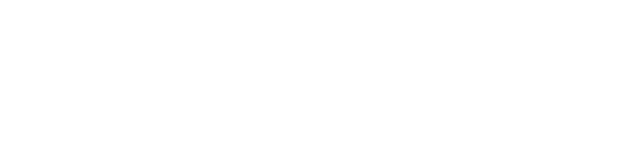
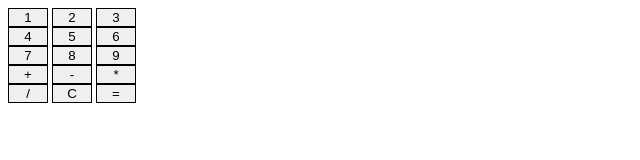
Before and after one commit to dhruv-doshi/calculator, a plain HTML site: page index.html in a window 1280 px wide. Shown: the whole page, without its empty margins (0-640 px from the left). Drawn offline with Linux system fonts and the light colour scheme.

Commit message:
basic functions added

```diff
--- a/index.html
+++ b/index.html
@@ -4,8 +4,35 @@
         <title>
             Calculator
         </title>
+        <link rel="stylesheet"  type="text/css" href="main.css"></link>
     </head>
     <body>
-
+        <div>
+            <button id = "no1" onClick="entered(1)">1</button>
+            <button id = "no2" onClick="entered(2)">2</button>
+            <button id = "no3" onClick="entered(3)">3</button>
+        </div>
+        <div>
+            <button id = "no4" onClick="entered(4)">4</button>
+            <button id = "no5" onClick="entered(5)">5</button>
+            <button id = "no6" onClick="entered(6)">6</button>
+        </div>
+        <div>
+            <button id = "no7" onClick="entered(7)">7</button>
+            <button id = "no8" onClick="entered(8)">8</button>
+            <button id = "no9" onClick="entered(9)">9</button>
+        </div>
+        <div>
+            <button id = "add" onClick="add()">+</button>
+            <button id = "sub" onClick="sub()">-</button>
+            <button id = "multiply" onClick="multiply()">*</button>
+        </div>
+        <div>
+            <button id = "divide" onClick="divide()">/</button>
+            <button id = "clear" onClick="clear()">C</button>
+            <button id = "printResult" onClick="printResult()">=</button>
+        </div>
+        <p id="result"></p>
+        <script src="main.js"></script>
     </body>
 </html>
--- a/main.css
+++ b/main.css
@@ -0,0 +1,4 @@
+button {
+    border: 1px solid black;
+    width: 40px;
+}
--- a/main.js
+++ b/main.js
@@ -0,0 +1,32 @@
+var num=0;
+var res=0;
+
+entered = (x) => {
+    console.log(x + " has been entered");
+    num = num*10 + x;
+}
+
+add = () => {
+    res = res + num;
+    num = 0;
+    console.log(res);
+}
+
+sub = () => {
+    res = res - num;
+    num = 0;
+}
+
+multiply = () => {
+    res = res * num;
+    num = 0;
+}
+
+divide = () => {
+    res = parseFloat(res)/parseFloat(num);
+    num = 0;
+}
+
+printResult = () => {
+    document.getElementById("result").innerHTML = "Result = " + res;
+}
```
